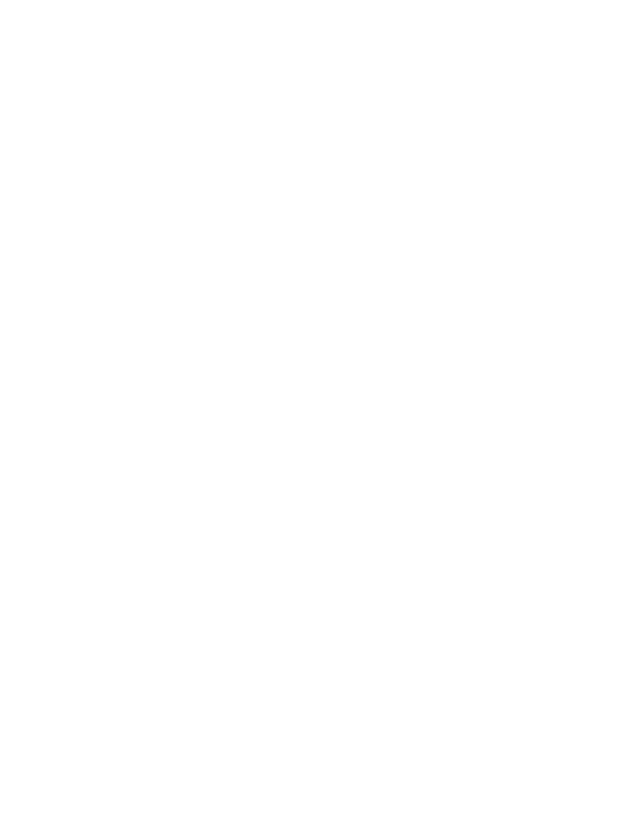
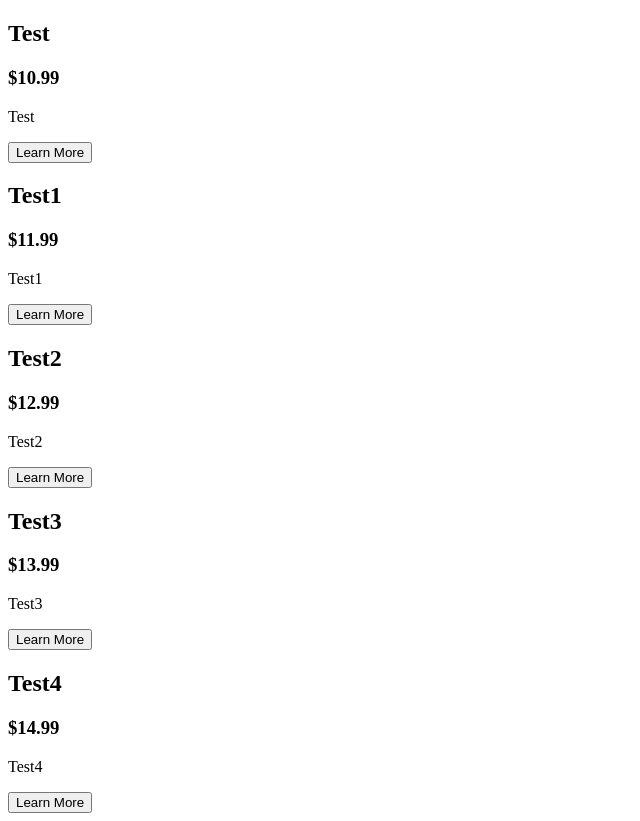
Before and after one commit to KyojiGoto/product-app, an Angular app: page /products in a window 1280 px wide. Shown: the whole page, without its empty margins (0-640 px from the left). Before the commit the page ends 800 px from the top, so only its background shows below. Built offline with nearby package versions, Linux system fonts and the light colour scheme.

Commit message:
Add initial test data

```diff
--- a/src/app/product/product.service.ts
+++ b/src/app/product/product.service.ts
@@ -12,7 +12,38 @@ import { Product } from './product';
   providedIn: 'root'
 })
 export class ProductService {
-  protected productList: Product[] = [];
+  protected productList: Product[] = [
+    {
+      'id': 0,
+      'name': 'Test',
+      'price': 10.99,
+      'description': 'Test',
+    },
+    {
+      'id': 1,
+      'name': 'Test1',
+      'price': 11.99,
+      'description': 'Test1',
+    },
+    {
+      'id': 2,
+      'name': 'Test2',
+      'price': 12.99,
+      'description': 'Test2',
+    },
+    {
+      'id': 3,
+      'name': 'Test3',
+      'price': 13.99,
+      'description': 'Test3',
+    },
+    {
+      'id': 4,
+      'name': 'Test4',
+      'price': 14.99,
+      'description': 'Test4',
+    },
+  ];
 
   constructor() { }
 
```
